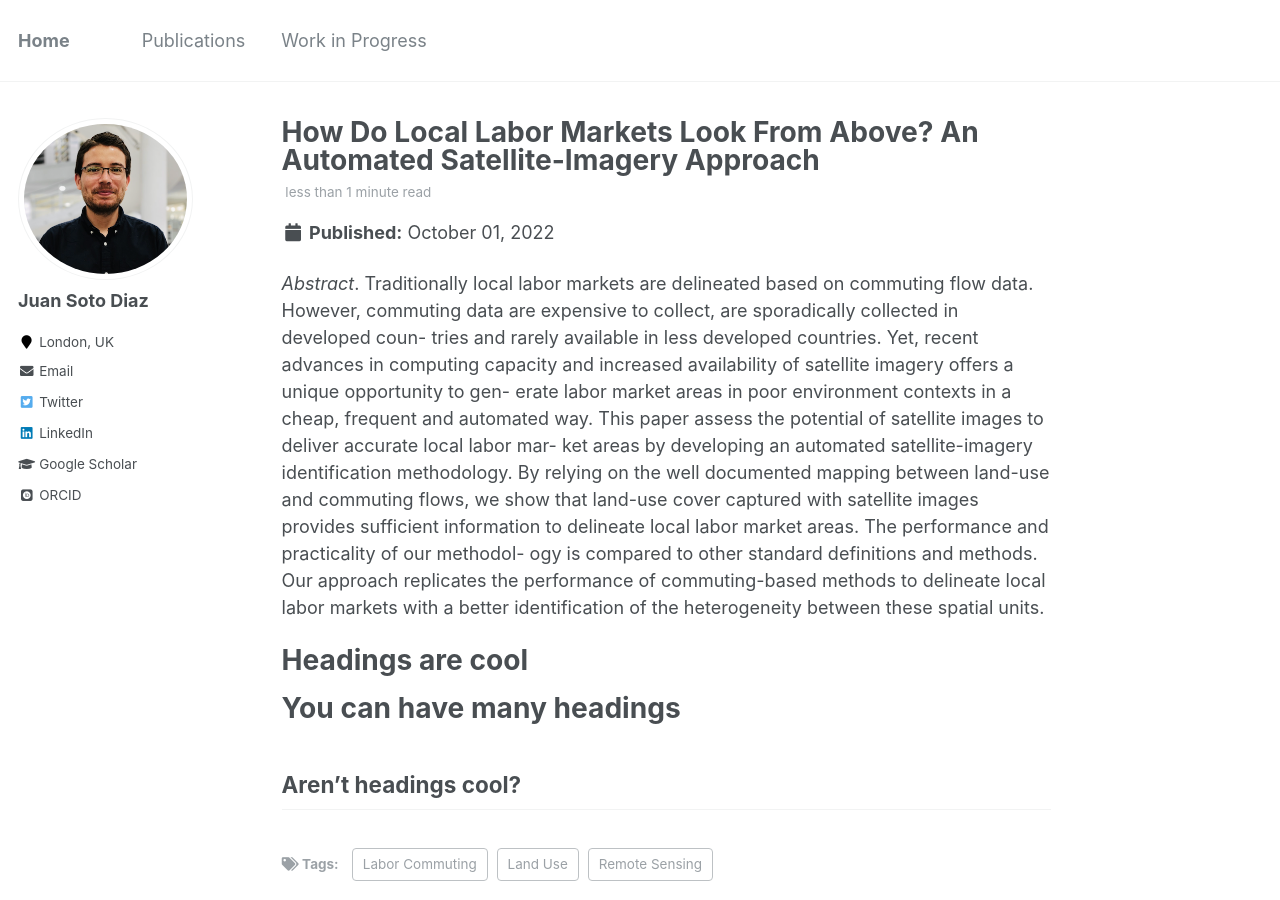
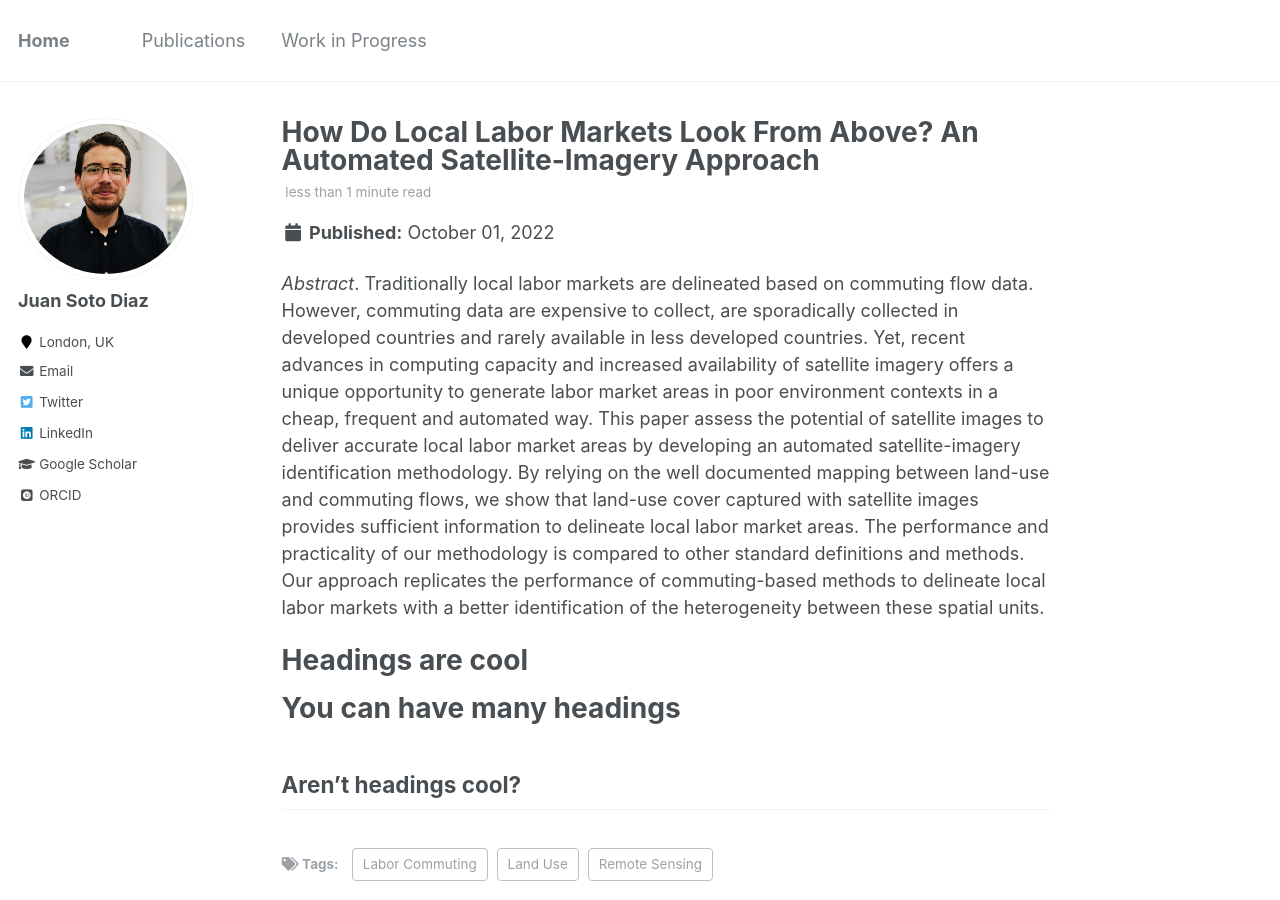
Before and after one commit to pedrofierroz87/pedrofierroz87.github.io, a Jekyll site: the page built from _posts/2012-08-14-blog-post-1.md, in a window 1280 px wide and 900 px high. Built offline with Jekyll 4.4.1, drawn with Linux system fonts in a browser that asks for light colours; some web fonts are replaced.

Commit message:
Update 2012-08-14-blog-post-1.md

```diff
--- a/_posts/2012-08-14-blog-post-1.md
+++ b/_posts/2012-08-14-blog-post-1.md
@@ -8,7 +8,7 @@ tags:
   - Remote Sensing
 ---
 
-<i>Abstract</i>. Traditionally local labor markets are delineated based on commuting flow data. However, commuting data are expensive to collect, are sporadically collected in developed coun- tries and rarely available in less developed countries. Yet, recent advances in computing capacity and increased availability of satellite imagery offers a unique opportunity to gen- erate labor market areas in poor environment contexts in a cheap, frequent and automated way. This paper assess the potential of satellite images to deliver accurate local labor mar- ket areas by developing an automated satellite-imagery identification methodology. By relying on the well documented mapping between land-use and commuting flows, we show that land-use cover captured with satellite images provides sufficient information to delineate local labor market areas. The performance and practicality of our methodol- ogy is compared to other standard definitions and methods. Our approach replicates the performance of commuting-based methods to delineate local labor markets with a better identification of the heterogeneity between these spatial units.
+<i>Abstract</i>. Traditionally local labor markets are delineated based on commuting flow data. However, commuting data are expensive to collect, are sporadically collected in developed countries and rarely available in less developed countries. Yet, recent advances in computing capacity and increased availability of satellite imagery offers a unique opportunity to generate labor market areas in poor environment contexts in a cheap, frequent and automated way. This paper assess the potential of satellite images to deliver accurate local labor market areas by developing an automated satellite-imagery identification methodology. By relying on the well documented mapping between land-use and commuting flows, we show that land-use cover captured with satellite images provides sufficient information to delineate local labor market areas. The performance and practicality of our methodology is compared to other standard definitions and methods. Our approach replicates the performance of commuting-based methods to delineate local labor markets with a better identification of the heterogeneity between these spatial units.
 
 Headings are cool
 ======
```
